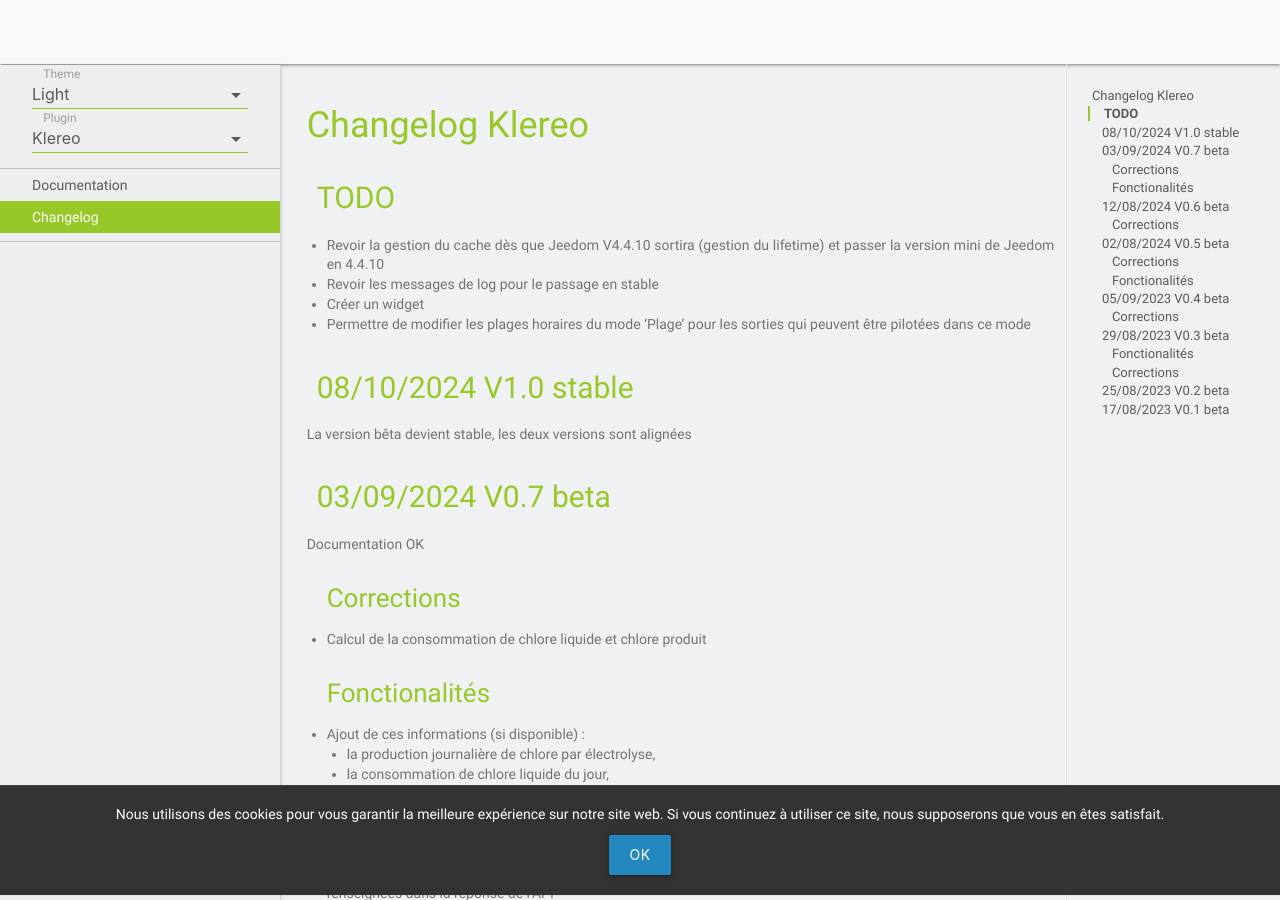
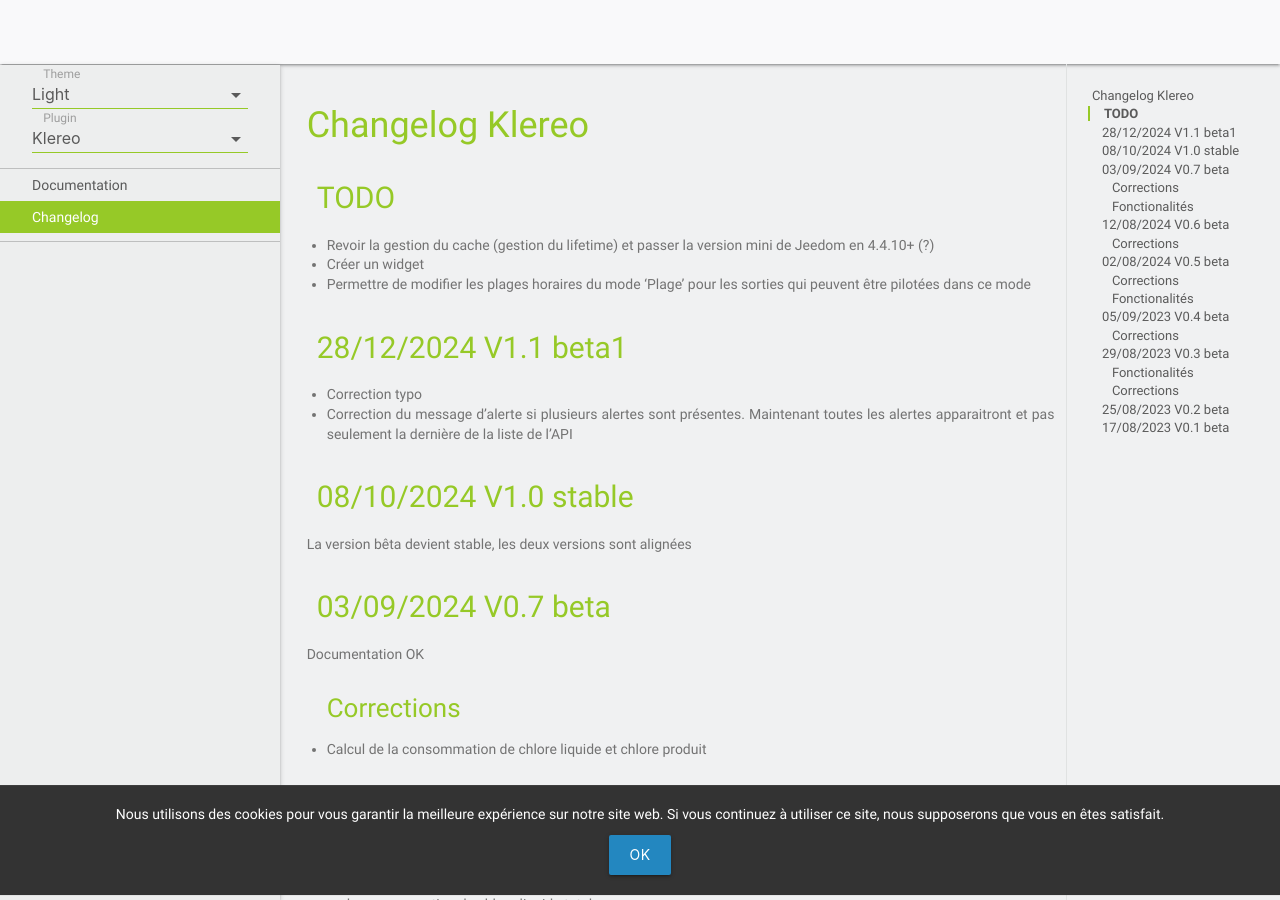
Before and after one commit to MrWaloo/jeedom-plugins-doc, a Jekyll site: the page built from docs/fr_FR/klereo_changelog.md, in a window 1280 px wide and 900 px high. Built offline with Jekyll 4.4.1, drawn with Linux system fonts in a browser that asks for light colours; emoji names are drawn with the system emoji font; our own code applies the rules of GitHub Pages for plain Markdown files.

Commit message:
Update klereo_changelog.md

```diff
--- a/docs/fr_FR/klereo_changelog.md
+++ b/docs/fr_FR/klereo_changelog.md
@@ -1,10 +1,15 @@
 # Changelog Klereo
 
 ## TODO
-- Revoir la gestion du cache dès que Jeedom V4.4.10 sortira (gestion du lifetime) et passer la version mini de Jeedom en 4.4.10
-- Revoir les messages de log pour le passage en stable
+- Revoir la gestion du cache (gestion du lifetime) et passer la version mini de Jeedom en 4.4.10+ (?)
 - Créer un widget
 - Permettre de modifier les plages horaires du mode 'Plage' pour les sorties qui peuvent être pilotées dans ce mode
+
+## 28/12/2024 V1.1 beta1
+
+- Correction typo
+- Correction du message d'alerte si plusieurs alertes sont présentes. Maintenant toutes les alertes apparaitront et pas seulement la
+dernière de la liste de l'API
 
 ## 08/10/2024 V1.0 stable
 
```
